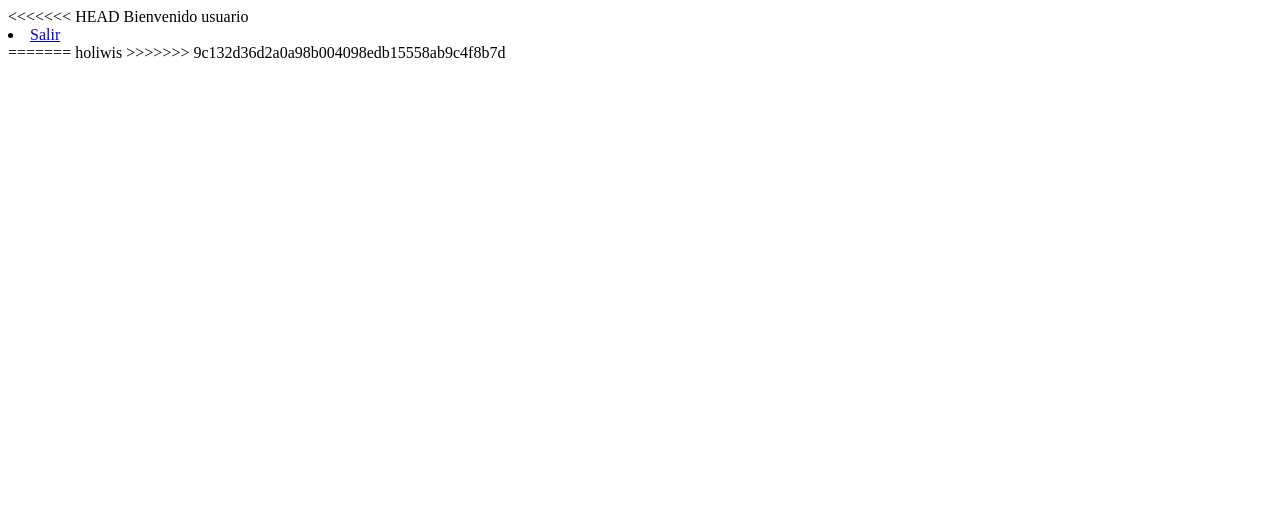
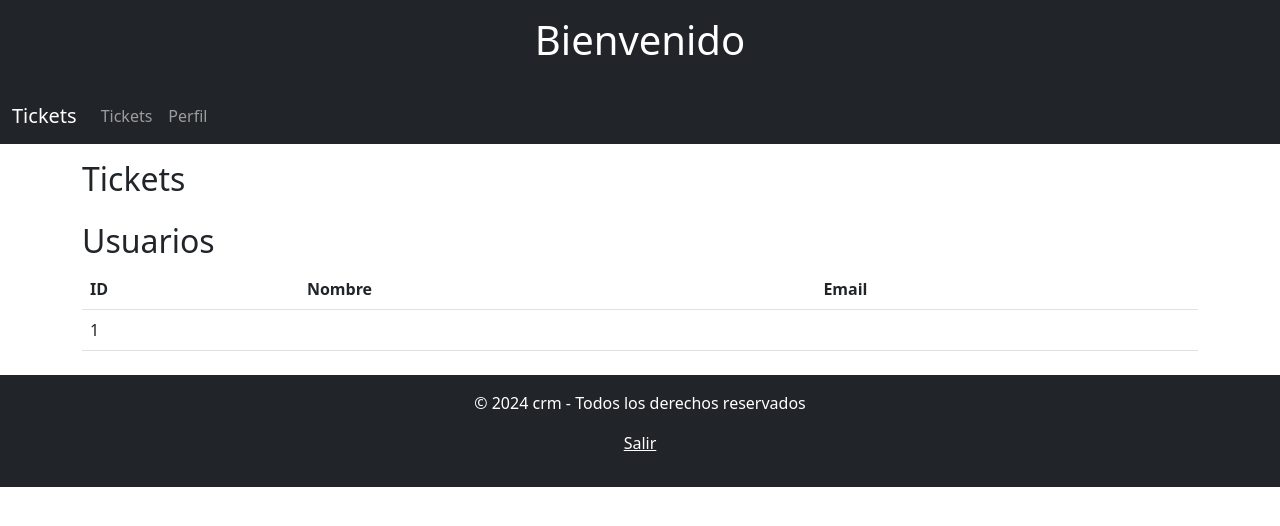
Before and after one commit to julian192004/MI-CRM, a PHP site: page /Views/index.php in a window 1280 px wide. Shown: the top 526 px of the page. Run offline with PHP 8.4, Linux system fonts and the light colour scheme; a user stored in the database is signed in.

Commit message:
index usuarios

```diff
--- a/Views/index.php
+++ b/Views/index.php
@@ -1,14 +1,83 @@
-<<<<<<< HEAD
-<?php
-include("../Config/validarSesion.php");
-?>
-Bienvenido usuario
-<li>
-    <a class="dropdown-item d-flex align-items-center" href="../Config/validarSesion.php?logout=true">
-        <i class="bi bi-box-arrow-right"></i>
-        <span>Salir</span>
-    </a>
-</li>
-=======
-holiwis
->>>>>>> 9c132d36d2a0a98b004098edb15558ab9c4f8b7d
+<!DOCTYPE html>
+<html lang="es">
+<head>
+    <meta charset="UTF-8">
+    <meta name="viewport" content="width=device-width, initial-scale=1.0">
+    <title>Sistema de Tickets</title>
+    <!-- Enlaces a Bootstrap CSS -->
+    <link rel="stylesheet" href="https://cdn.jsdelivr.net/npm/bootstrap@5.3.0/dist/css/bootstrap.min.css">
+</head>
+<body>
+    <?php include("../Config/validarSesion.php"); ?>
+
+    <header class="bg-dark text-white text-center p-3">
+        <h1>Bienvenido</h1>
+    </header>
+
+    <nav class="navbar navbar-expand-lg navbar-dark bg-dark">
+        <div class="container-fluid">
+            <a class="navbar-brand" href="#">Tickets</a>
+            <button class="navbar-toggler" type="button" data-bs-toggle="collapse" data-bs-target="#navbarNav" aria-controls="navbarNav" aria-expanded="false" aria-label="Toggle navigation">
+                <span class="navbar-toggler-icon"></span>
+            </button>
+            <div class="collapse navbar-collapse" id="navbarNav">
+                <ul class="navbar-nav">
+                    <li class="nav-item">
+                        <a class="nav-link" href="#">Tickets</a>
+                    </li>
+                    <li class="nav-item">
+                        <a class="nav-link" href="#">Perfil</a>
+                    </li>
+                </ul>
+            </div>
+        </div>
+    </nav>
+
+    <main class="container mt-3">
+        <section id="tickets" class="mb-4">
+            <h2>Tickets</h2>
+            <!-- Contenido relacionado con la gestión de tickets -->
+        </section>
+
+        <section id="usuarios" class="mb-4">
+            <h2>Usuarios</h2>
+            <!-- Contenido relacionado con la gestión de usuarios -->
+            <table class="table">
+                <thead>
+                    <tr>
+                        <th>ID</th>
+                        <th>Nombre</th>
+                        <th>Email</th>
+                        <!-- Agrega más columnas según tus necesidades -->
+                    </tr>
+                </thead>
+                <tbody>
+                    <tr>
+                        <td>1</td>
+                        <td></td>
+                        <td></td>
+                        <!-- Agrega más filas según tus usuarios -->
+                    </tr>
+                </tbody>
+            </table>
+        </section>
+
+        <!-- Puedes agregar más secciones según tus necesidades -->
+    </main>
+
+    <footer class="bg-dark text-white text-center p-3">
+        <p>&copy; <?php echo date("Y"); ?> crm - Todos los derechos reservados</p>
+        <ul class="list-unstyled">
+            <li>
+                <a class="text-white" href="../Config/validarSesion.php?logout=true">
+                    <i class="bi bi-box-arrow-right"></i>
+                    <span>Salir</span>
+                </a>
+            </li>
+        </ul>
+    </footer>
+
+    <!-- Enlaces a Bootstrap JS y scripts JavaScript si los tienes -->
+    <script src="https://cdn.jsdelivr.net/npm/bootstrap@5.3.0/dist/js/bootstrap.bundle.min.js"></script>
+</body>
+</html>
```
